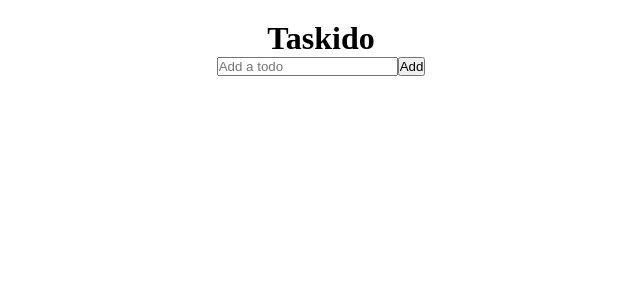
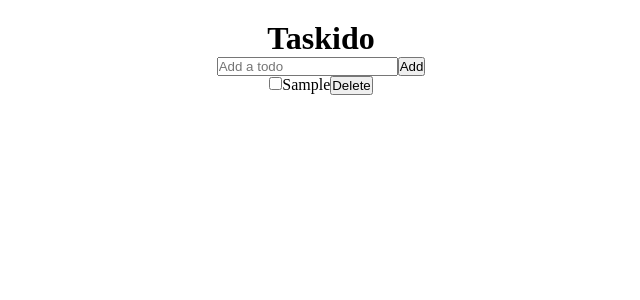
Before and after one commit to Wilfried-O/taskido, a React (Create React App) app: page / in a window 1280 px wide. Both pictures are taken after typing "Sample" into the empty fields and a click on the button "Add". Shown: the top 300 px of the page, without its empty margins (319-959 px from the left). Built offline with nearby package versions, Linux system fonts and the light colour scheme.

Commit message:
Add components to display the list of todos
Each Todo can be marked as either completed or active.
Also, each Todo can be removed.

```diff
--- a/src/App.jsx
+++ b/src/App.jsx
@@ -1,6 +1,7 @@
 import { useState } from 'react';
 import './App.css';
 import TodoForm from './components/TodoForm';
+import TodoList from './components/TodoList';
 
 function App() {
     const [todos, setTodos] = useState([]);
@@ -8,13 +9,26 @@ function App() {
     const addTodo = (todo) => {
         setTodos([...todos, todo]);
     };
-    // to view *todos*, you can print to the console: uncomment next line
-    // console.log(todos);
+
+    const toggleTodo = (id) => {
+        setTodos(
+            todos.map( todo =>
+                todo.id === id ? { ...todo, completed: !todo.completed } : todo
+            )
+        );
+    };
+
+    const deleteTodo = (id) => {
+        setTodos(todos.filter((todo) => todo.id !== id));
+    };
 
     return (
         <div className="app-container">
             <h1>Taskido</h1>
             <TodoForm addTodo={addTodo} />
+            <TodoList
+                todos={todos} toggleTodo={toggleTodo} deleteTodo={deleteTodo}
+            />
         </div>
     );
 }
--- /dev/null
+++ b/src/components/TodoItem.jsx
@@ -0,0 +1,18 @@
+function TodoItem({ todo, toggleTodo, deleteTodo }) {
+    return (
+        <li>
+            <input
+              type="checkbox"
+              checked={todo.completed}
+              onChange={ () => toggleTodo(todo.id) }
+            />
+            <span style={ {textDecoration: todo.completed ? 'line-through' : 'none'} }>
+              {todo.text}
+            </span>
+            <button onClick={ () => deleteTodo(todo.id) }>Delete</button>
+        </li>
+
+    );
+}
+
+export default TodoItem;
--- /dev/null
+++ b/src/components/TodoList.jsx
@@ -0,0 +1,18 @@
+import TodoItem from './TodoItem';
+
+function TodoList({ todos, toggleTodo, deleteTodo}) {
+    return(
+        <ul>
+            {todos.map( (todo) => (
+                <TodoItem
+                    key={todo.id}
+                    todo={todo}
+                    toggleTodo={toggleTodo}
+                    deleteTodo={deleteTodo}
+                />
+            ))}
+        </ul>
+    );
+}
+
+export default TodoList;
```
